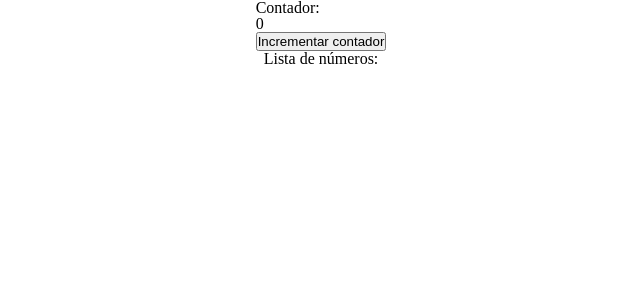
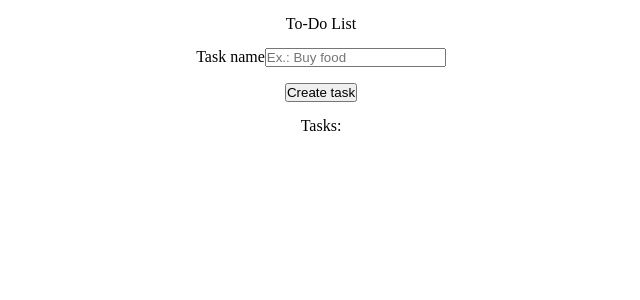
Before and after one commit to LuisEduardo20/americanas-ada_react-II, a React (Create React App) app: page / in a window 1280 px wide. Shown: the top 300 px of the page, without its empty margins (319-959 px from the left). Built offline with nearby package versions, Linux system fonts and the light colour scheme.

Commit message:
feat: create task and mark as checked

```diff
--- a/src/App.tsx
+++ b/src/App.tsx
@@ -1,29 +1,17 @@
-import React, { useState } from "react";
-
-import { Button } from "./components";
-import NumbersList from "./components/ListView";
+import React from "react";
 
 import "./styles/app.css";
+import ContextsGroup from "hooks";
+import { CreateTask, TasksList } from "components";
 
 function App() {
-  const [count, setCount] = useState(0);
-  const [numbersArray, setNumbersArray] = useState([
-    1, 2, 3, 4, 5, 6, 7, 8, 9, 10, 11, 12, 13, 14, 15, 16, 17, 18, 19,
-    20,
-  ]);
-
-  const handleAddCount = () => setCount(count + 1);
-
   return (
-    <div className='app'>
-      <section>
-        <p>Contador: </p>
-        <h4>{count}</h4>
-        <Button title='Incrementar contador' event={handleAddCount} />
-      </section>
-
-      <NumbersList list={numbersArray} count={count} />
-    </div>
+    <ContextsGroup>
+      <div className='app'>
+        <CreateTask />
+        <TasksList />
+      </div>
+    </ContextsGroup>
   );
 }
 
--- /dev/null
+++ b/src/components/CreateTask/index.tsx
@@ -0,0 +1,34 @@
+import React, { useState } from "react";
+
+import * as S from "./styles";
+import Button from "components/Button";
+import useTask from "hooks/useTask";
+
+const CreateTask = () => {
+  const { handleCreateTask } = useTask();
+  const [taskName, setTaskName] = useState("");
+
+  const handleChangeTaskName = (name: string) => setTaskName(name);
+
+  return (
+    <S.Container>
+      <h2>To-Do List</h2>
+
+      <section>
+        <label htmlFor=''>Task name</label>
+        <input
+          type='text'
+          placeholder='Ex.: Buy food'
+          onChange={(e) => handleChangeTaskName(e.target.value)}
+        />
+      </section>
+
+      <Button
+        event={() => handleCreateTask(taskName)}
+        title='Create task'
+      />
+    </S.Container>
+  );
+};
+
+export default CreateTask;
--- /dev/null
+++ b/src/components/CreateTask/styles.ts
@@ -0,0 +1,10 @@
+import styled from "styled-components";
+
+export const Container = styled.div`
+  margin: 1rem 0;
+
+  display: flex;
+  flex-direction: column;
+  align-items: center;
+  gap: 1rem;
+`;
--- a/src/components/ListView/index.tsx
+++ /dev/null
@@ -1,27 +0,0 @@
-import React from "react";
-
-import "./styles.css";
-import Task from "./Task";
-
-type Props = {
-  count: number;
-  list: number[];
-};
-
-const ListView = ({ count, list }: Props) => {
-  return (
-    <section className='numbers-list'>
-      <h3>Lista de números:</h3>
-
-      {count % 2 !== 0 && (
-        <ul>
-          {list.map((number) => (
-            <Task listNumber={number} />
-          ))}
-        </ul>
-      )}
-    </section>
-  );
-};
-
-export default ListView;
--- a/src/components/ListView/styles.css
+++ /dev/null
@@ -1,5 +0,0 @@
-.numbers-list {
-  display: flex;
-  flex-direction: column;
-  align-items: flex-start;
-}
--- a/src/components/ListView/styles.ts
+++ /dev/null
@@ -1,10 +0,0 @@
-import styled from "styled-components";
-
-export const StyledCheckbox = styled.div<{ checked: boolean }>`
-  width: 20px;
-  height: 20px;
-  border: 1px solid black;
-
-  background-color: ${({ checked }) =>
-    checked ? "green" : "transparend"};
-`;
--- a/src/components/ListView/Task/index.tsx
+++ b/src/components/TasksList/Task/index.tsx
@@ -4,23 +4,23 @@ import * as S from "../styles";
 import Spacer from "../../Spacer";
 
 type Props = {
-  listNumber: number;
+  taskText: string;
 };
 
-const Task = ({ listNumber }: Props) => {
+const Task = ({ taskText }: Props) => {
   const [checked, setChecked] = useState(false);
 
   const handleChangeCheck = () => setChecked((oldValue) => !oldValue);
 
   return (
     <>
-      <li>
+      <S.Task>
         <S.StyledCheckbox
           checked={checked}
           onClick={handleChangeCheck}
         />
-        <p>{listNumber}</p>
-      </li>
+        <S.TaskText checked={checked}>{taskText}</S.TaskText>
+      </S.Task>
 
       <Spacer height={2} />
     </>
--- /dev/null
+++ b/src/components/TasksList/index.tsx
@@ -0,0 +1,23 @@
+import React from "react";
+
+import * as S from "./styles";
+import Task from "./Task";
+import useTask from "hooks/useTask";
+
+const TasksList = () => {
+  const { tasks } = useTask();
+
+  return (
+    <S.NumbersList>
+      <h3>Tasks:</h3>
+
+      <ul>
+        {tasks.map((task) => (
+          <Task taskText={task} />
+        ))}
+      </ul>
+    </S.NumbersList>
+  );
+};
+
+export default TasksList;
--- /dev/null
+++ b/src/components/TasksList/styles.ts
@@ -0,0 +1,27 @@
+import styled from "styled-components";
+
+export const NumbersList = styled.section`
+  display: flex;
+  flex-direction: column;
+  align-items: flex-start;
+`;
+
+export const StyledCheckbox = styled.div<{ checked: boolean }>`
+  width: 20px;
+  height: 20px;
+  border: 1px solid black;
+
+  background-color: ${({ checked }) =>
+    checked ? "green" : "transparend"};
+`;
+
+export const TaskText = styled.p<{ checked: boolean }>`
+  text-decoration: ${({ checked }) =>
+    checked ? "line-through" : "none"};
+`;
+
+export const Task = styled.li`
+  display: flex;
+  align-items: center;
+  gap: 0.5rem;
+`;
--- a/src/components/index.ts
+++ b/src/components/index.ts
@@ -1,2 +1,3 @@
 export { default as Button } from "./Button";
-export { default as NumberList } from "./ListView";
+export { default as TasksList } from "./TasksList";
+export { default as CreateTask } from "./CreateTask";
--- /dev/null
+++ b/src/hooks/index.tsx
@@ -0,0 +1,12 @@
+import React from "react";
+import { TasksProvider } from "./useTask";
+
+type Props = {
+  children: React.ReactNode;
+};
+
+const ContextsGroup = ({ children }: Props) => {
+  return <TasksProvider>{children}</TasksProvider>;
+};
+
+export default ContextsGroup;
--- /dev/null
+++ b/src/hooks/useTask.tsx
@@ -0,0 +1,45 @@
+import React, {
+  createContext,
+  useCallback,
+  useContext,
+  useState,
+} from "react";
+
+type Props = {
+  children: React.ReactNode;
+};
+
+type TasksContextProps = {
+  tasks: string[];
+  handleCreateTask: (task: string) => void;
+};
+
+const TasksContext = createContext({} as TasksContextProps);
+
+export const TasksProvider = ({ children }: Props) => {
+  const [tasks, setTasks] = useState<string[]>([]);
+
+  const handleCreateTask = useCallback((task: string) => {
+    console.log("tasks:", tasks);
+
+    if (!tasks.includes(task)) {
+      setTasks((oldTasks) => [task, ...oldTasks]);
+    } else {
+      console.error("Task exist on array");
+    }
+  }, []);
+
+  return (
+    <TasksContext.Provider value={{ tasks, handleCreateTask }}>
+      {children}
+    </TasksContext.Provider>
+  );
+};
+
+const useTask = () => {
+  const context = useContext(TasksContext);
+
+  return context;
+};
+
+export default useTask;
```
